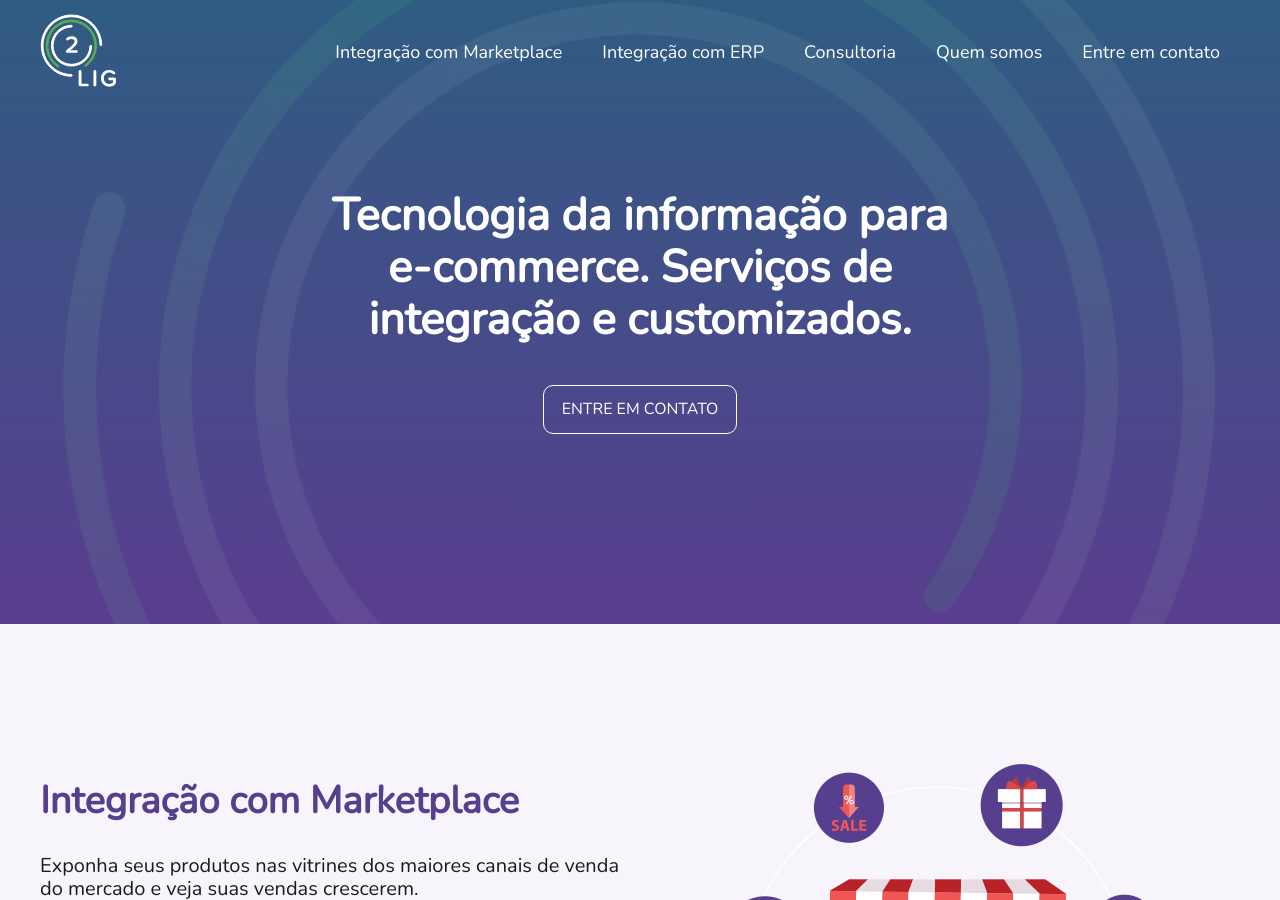
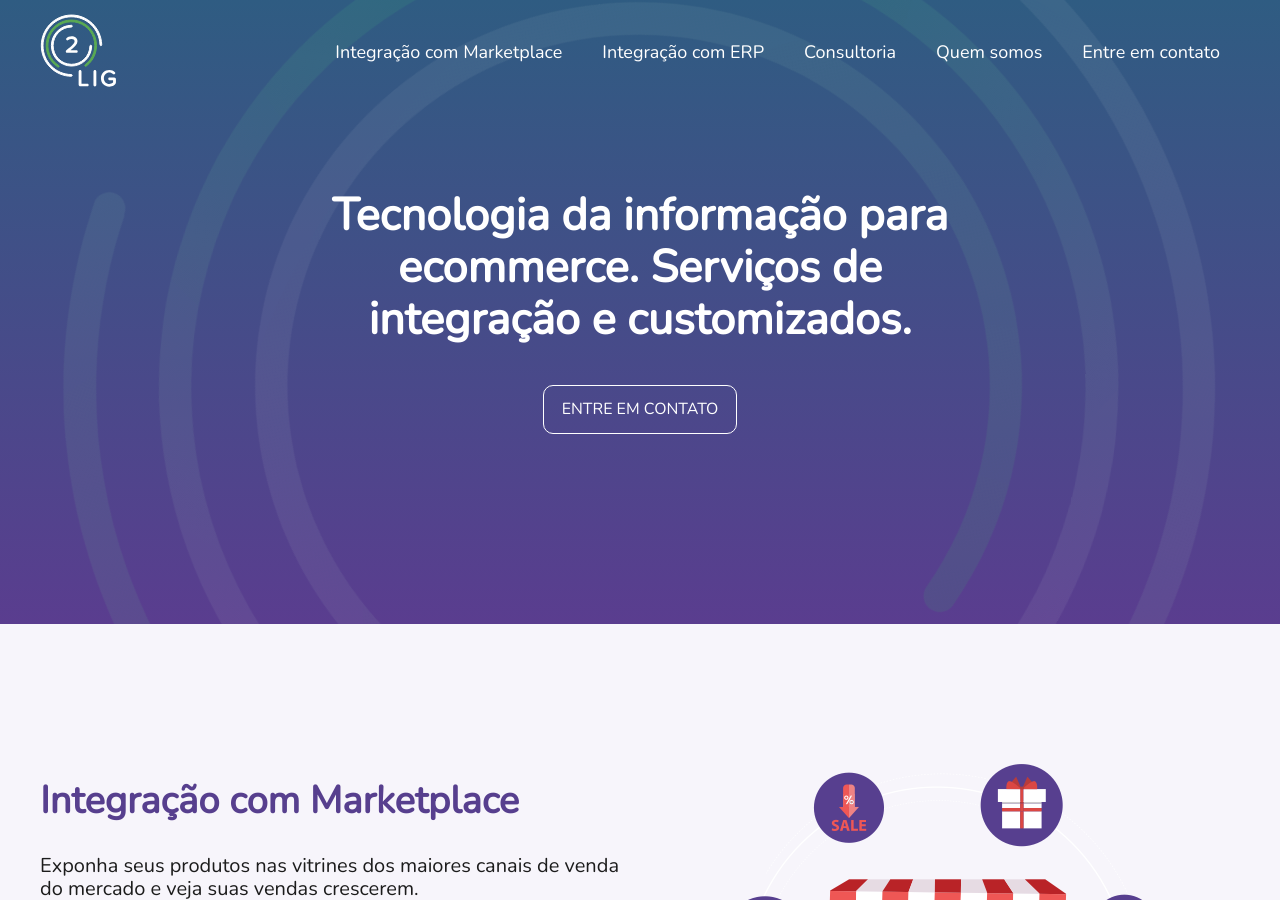
Before and after one commit to leandrooriente/2lig, a Jekyll site: the page built from index.html, in a window 1280 px wide and 900 px high. Built offline with Jekyll 4.4.1, drawn with Linux system fonts in a browser that asks for light colours; nearby versions of some CDN libraries; library files that are not in the unit come from our copies.

Commit message:
Updated Headline

```diff
--- a/_includes/headline.html
+++ b/_includes/headline.html
@@ -1,5 +1,5 @@
 <section class="headline">
-  <h1 class="headline-title">Tecnologia da informação para e-commerce. Serviços de integração e customizados.</h1>
+  <h1 class="headline-title">Tecnologia da informação para ecommerce. Serviços de integração e customizados.</h1>
   <a href="#contact" class="headline-button anchor">Entre em contato</a>
   <img class="headline-circle-background-small" src="{{site.baseurl}}/assets/big-circle.svg" />
   <img class="headline-circle-background-medium" src="{{site.baseurl}}/assets/normal-circle.svg" />
```
